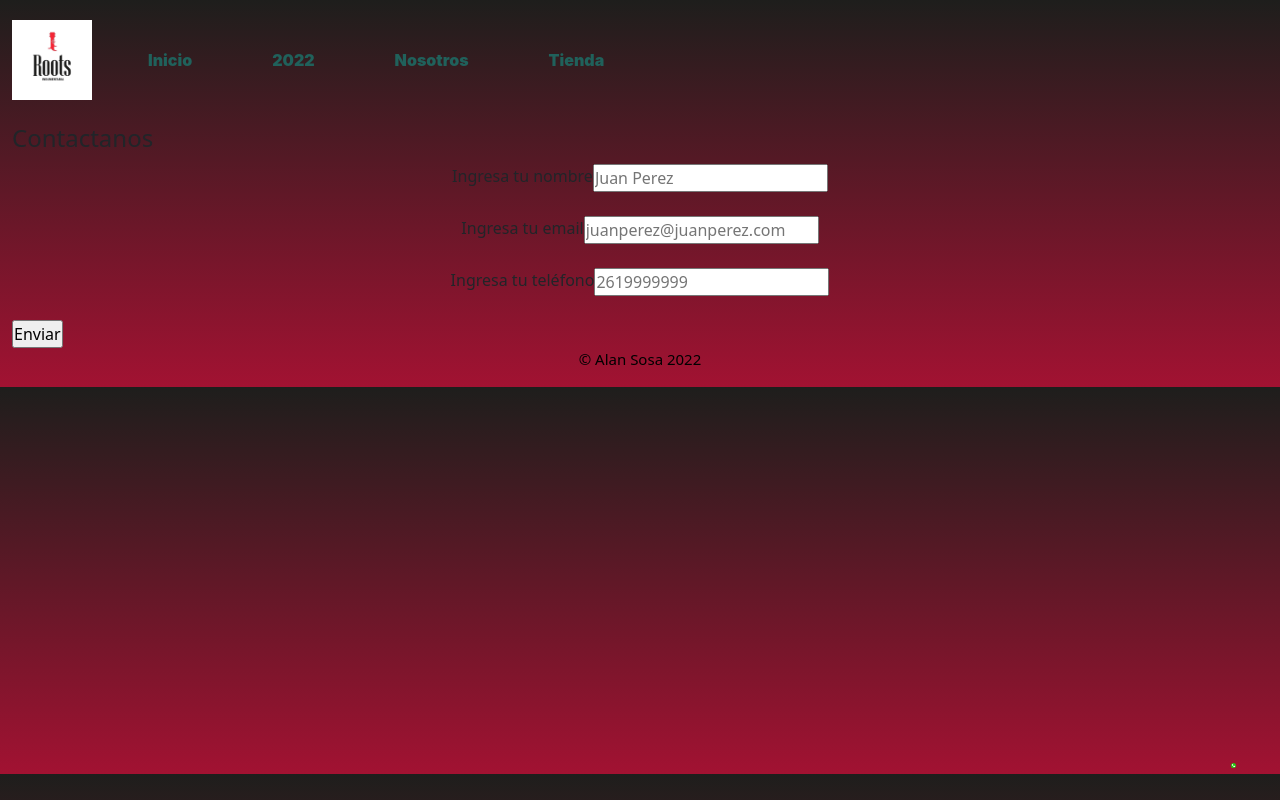
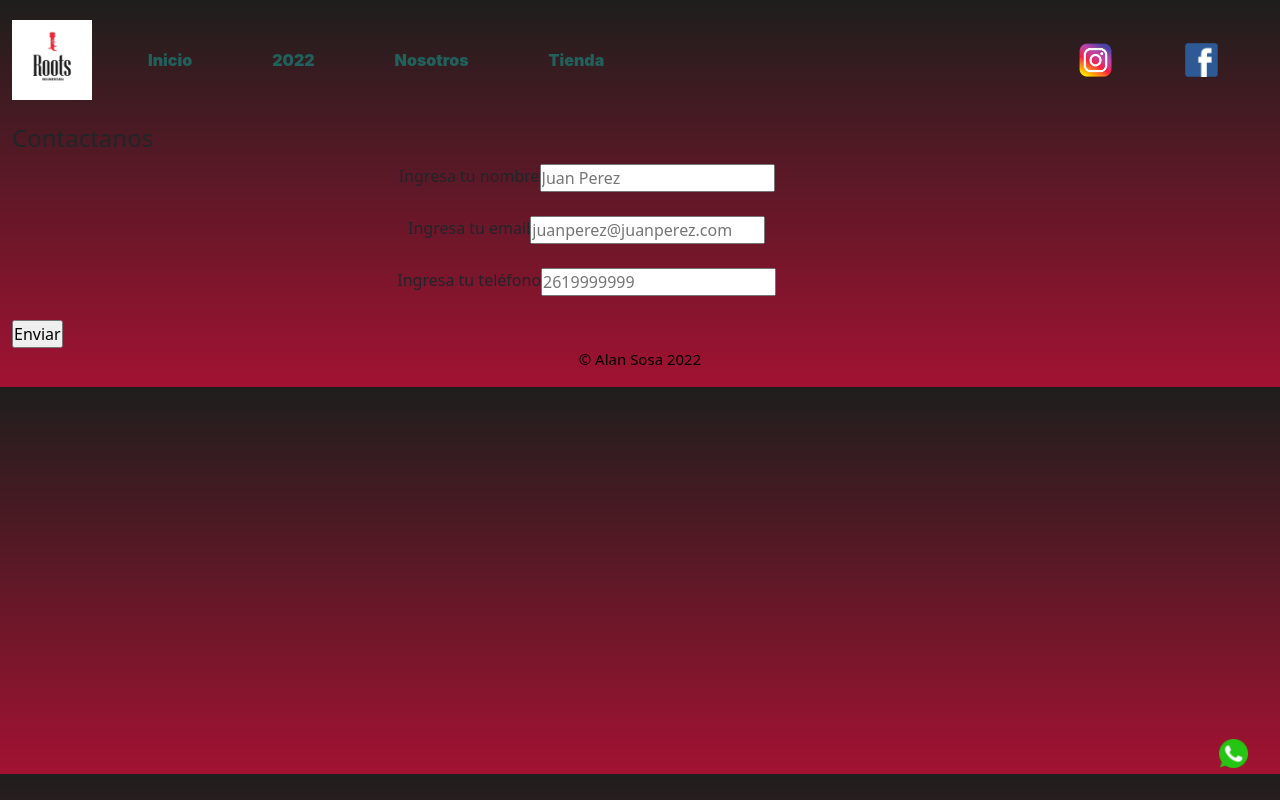
Before and after one commit to nico049/Roots, a plain HTML site: page pages/contacto.html in a window 1280 px wide. Drawn offline with nearby package versions, Linux system fonts and the light colour scheme.

Commit message:
se agregan logos de face e instagram a la pagina de contacto

```diff
--- a/pages/contacto.html
+++ b/pages/contacto.html
@@ -17,7 +17,7 @@
 <body>
     <div class="container-fluid">
         <header class="row">
-            <nav class="navbar navbar-expand-lg">
+            <nav class="navbar navbar-expand-lg col-10">
                 <div class="container-fluid">
                     <a class="navbar-brand" href="../index.html">
                         <img src="../img/Logo Roots.jpeg" alt="Logo Roots" width="" height="80">
@@ -43,10 +43,16 @@
                     </div>
                 </div>
             </nav>
+            <div class="col-1 d-flex align-items-center">
+                <img class="img-fluid d-block p-" src="../img/logo-instagram.png" alt="Facebook" width="40%" height="%">
+            </div>
+            <div class="col-1 d-flex align-items-center">
+                <img class="img-fluid" src="../img/logotipo-facebook.png" alt="Instagram" width="40%">
+            </div>
         </header>
 
         <main class="row">
-            <form>
+            <form class="col-11">
                 <fieldset>
                     <legend>
                         Contactanos
@@ -70,7 +76,9 @@
 
                 </fieldset>
             </form>
-            <img class="logoWhatsapp" src="../img/whatsappf-2.jpg" alt="">
+            <div class="col-1">
+                <img class="logoWhatsapp" src="../img/whatsappf-2.jpg" alt="">
+            </div>
         </main>
 
         <footer class="row">
```
Also changed, not shown: css/styles.css (line endings or trailing spaces), img/logo-instagram.png (added), img/logotipo-facebook.png (added).
